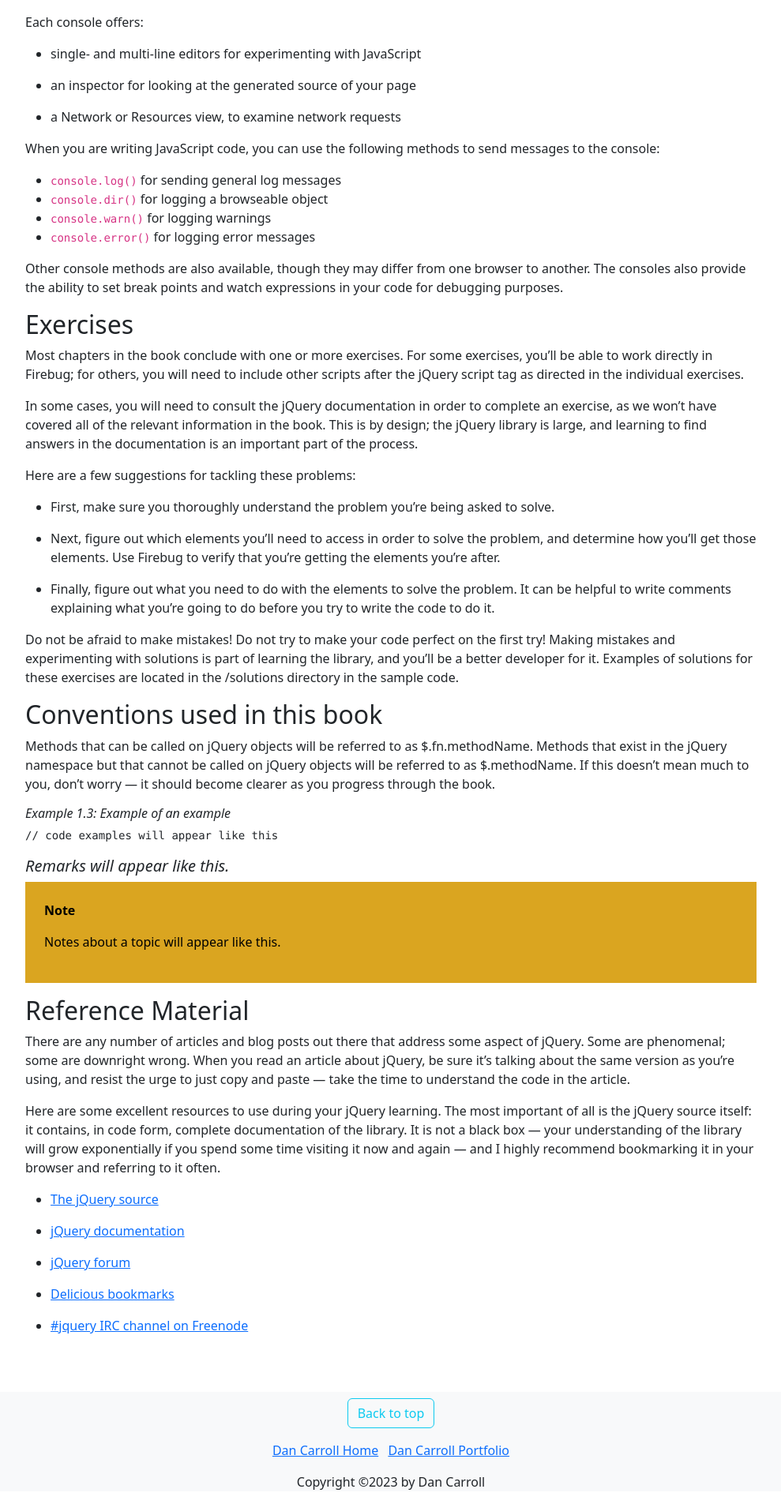
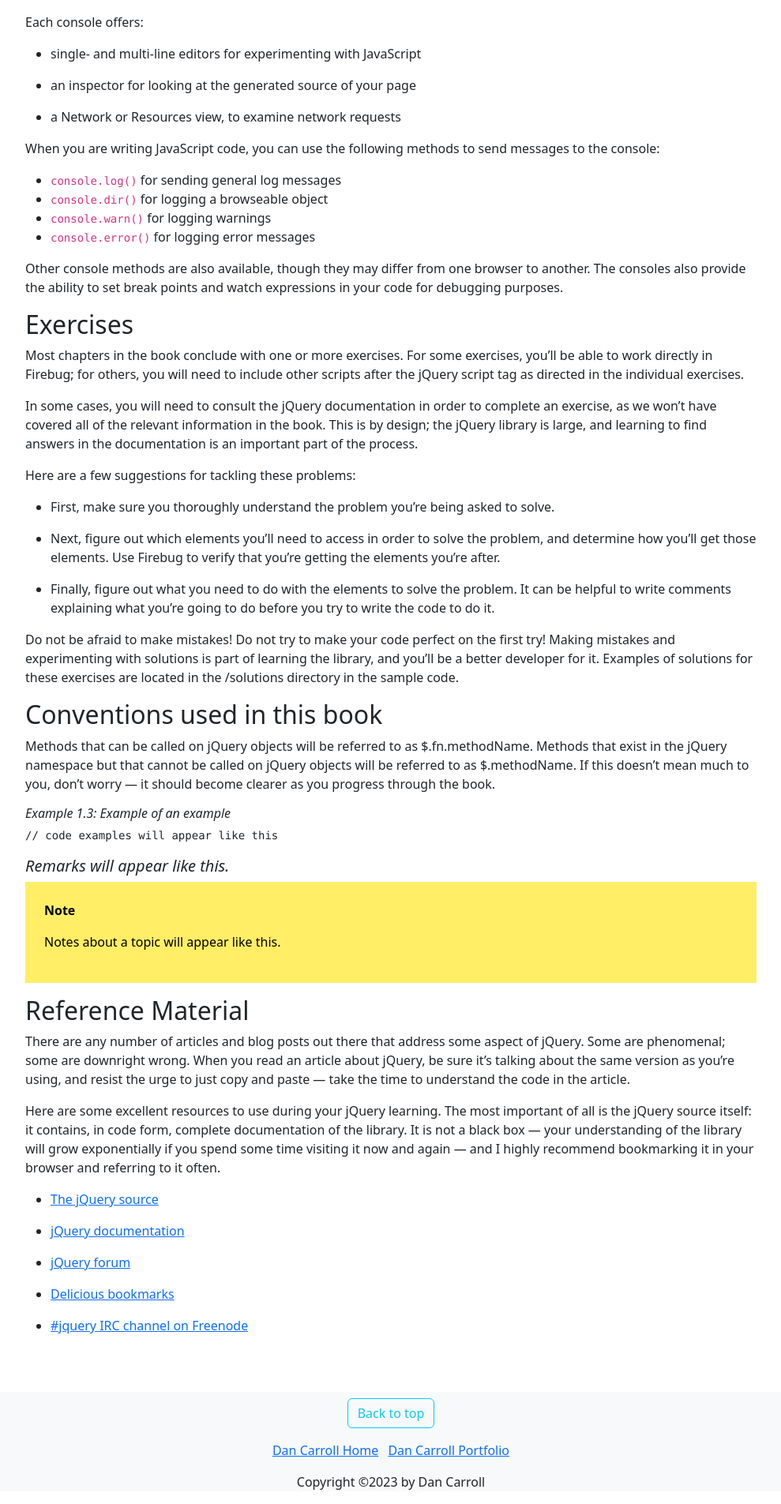
Before and after one commit to dan-carroll/jquery-fundamentals, a Jekyll site: the page built from legacy/ch01-welcome.md, in a window 1280 px wide. Shown: the part 1298-3203 px from the top of the page at 79% size, without its empty margins (145-1134 px from the left). Built offline with Jekyll 4.4.1, drawn with Linux system fonts in a browser that asks for light colours.

Commit message:
Update main.css
Changed background color to match original.

```diff
--- a/assets/css/main.css
+++ b/assets/css/main.css
@@ -36,7 +36,7 @@ footer > p {
 }
 
 #book-chapter blockquote {
-    background-color:goldenrod;
+    background-color: #fe6;
     color: black;
     padding: 1.5rem;
 }
```
